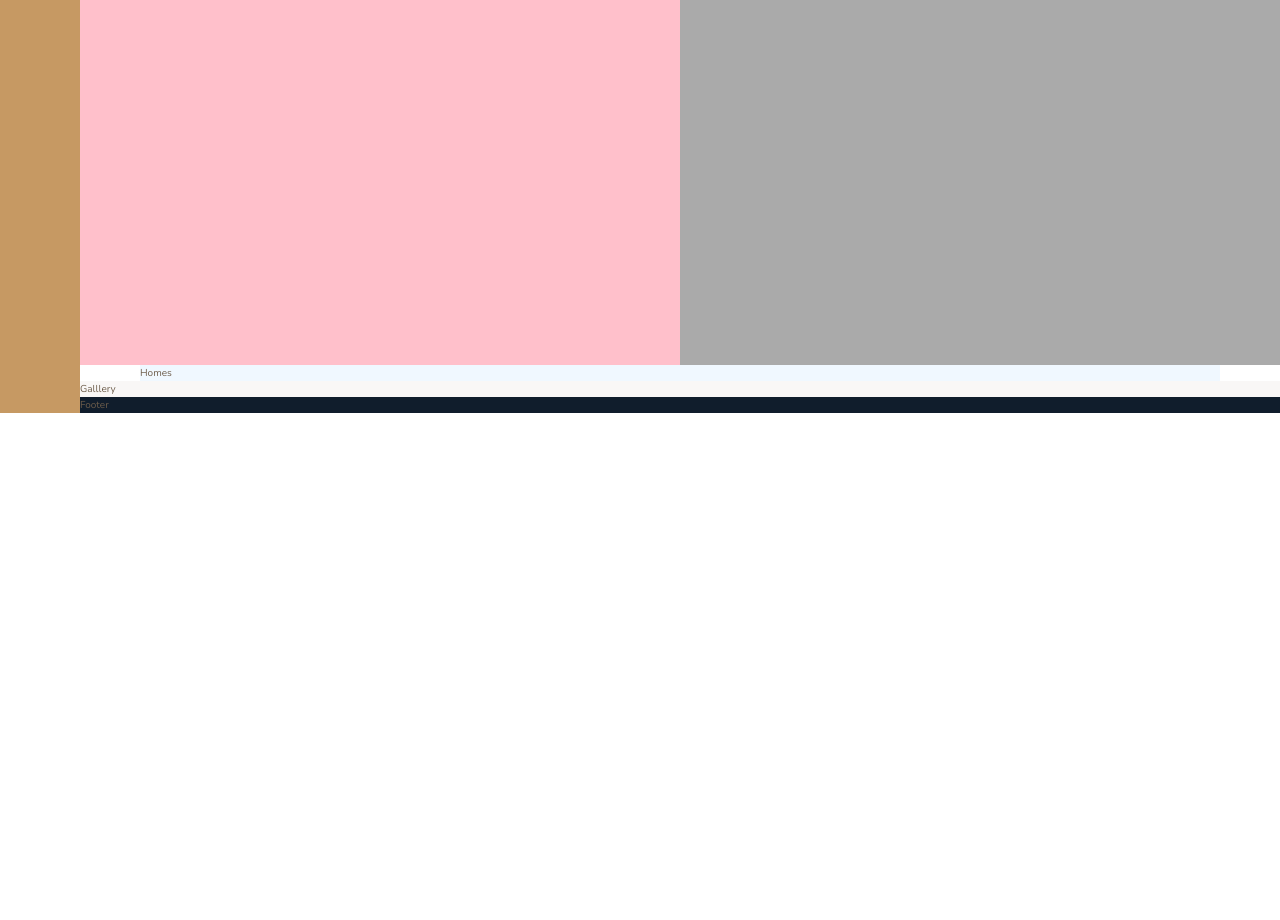
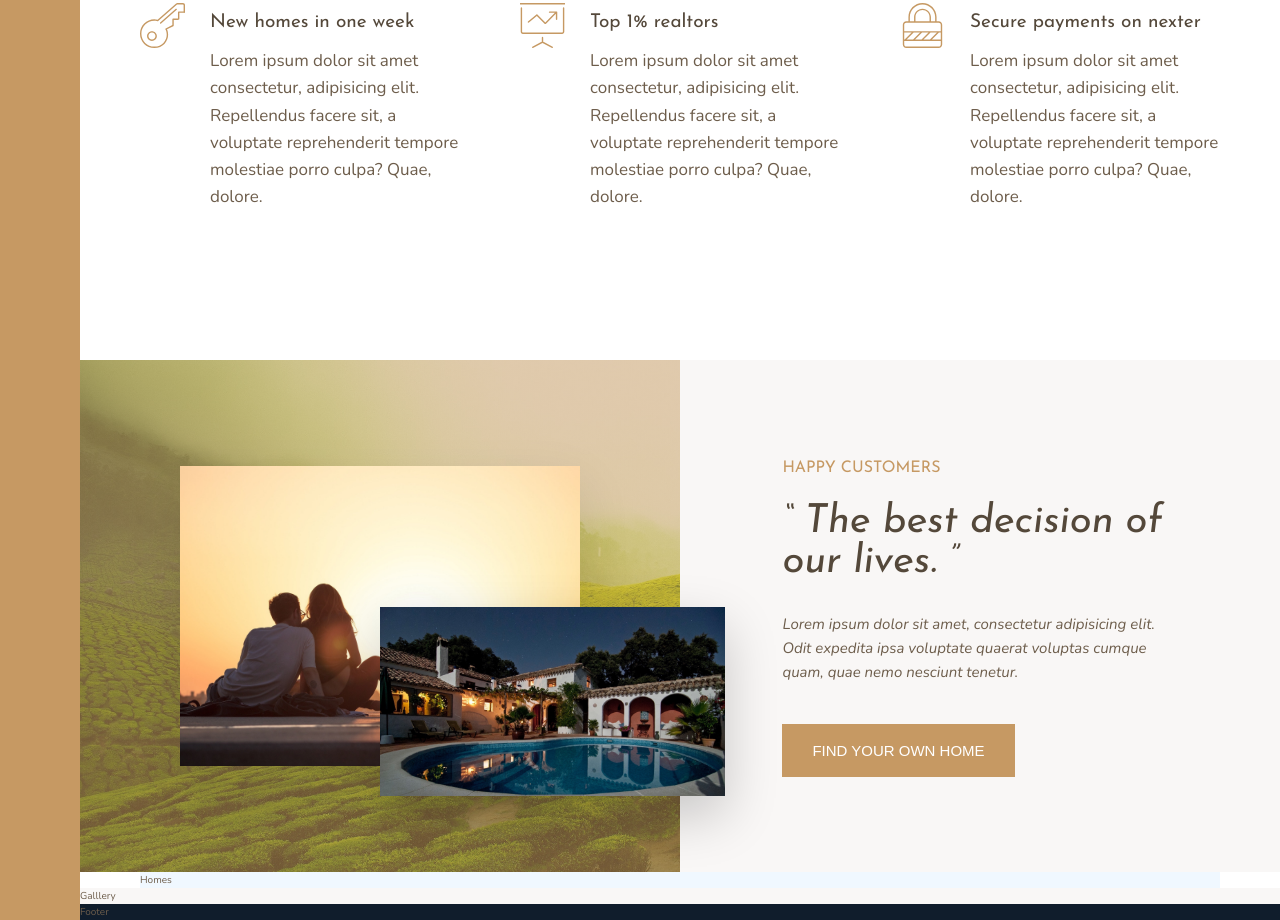
Before and after one commit to Naveen-S/nexter, a website: page index.html in a window 1280 px wide. Shown: the part 1034-1954 px from the top of the page. Before the commit the page ends 1447 px from the top, so only its background shows below. Drawn offline with nearby package versions, Linux system fonts and the light colour scheme.

Commit message:
Story section done.

```diff
--- a/index.html
+++ b/index.html
@@ -95,11 +95,23 @@
                 </p>
             </div>
         </section>
+
         <div class="story__picture">
-            Stort picture
+            <img src="img/story-1.jpeg" alt="Couple" class="story__img--1" />
+            <img src="img/story-2.jpeg" alt="New house" class="story__img--2" />
         </div>
+
         <div class="story__content">
-            content
+            <h3 class="heading-3 mb-sm">
+                Happy customers
+            </h3>
+            <h2 class="heading-2 heading-2--dark mb-md">
+                &ldquo; The best decision of our lives. &rdquo;
+            </h2>
+            <p class="story__text">
+                Lorem ipsum dolor sit amet, consectetur adipisicing elit. Odit expedita ipsa voluptate quaerat voluptas cumque quam, quae nemo nesciunt tenetur.
+            </p>
+            <button class="btn">Find your own home</button>
         </div>
         <div class="homes">
             Homes
--- a/sass/_features.scss
+++ b/sass/_features.scss
@@ -8,6 +8,7 @@
     grid-template-columns: repeat(auto-fit, minmax(25rem, 1fr)); // auto-fit but min is 250 max is you decide.
     grid-gap: 6rem;
     align-items: start;
+    margin: 15rem auto;
 }
 
 .feature {
@@ -25,5 +26,6 @@
     }
 
     &__text {
+        font-size: 1.7rem;
     }
 }
--- a/sass/_story.scss
+++ b/sass/_story.scss
@@ -1,12 +1,68 @@
 .story {
     &__picture {
-        background-color: pink;
+        background-color: $color-primary;
         grid-column: full-start / col-end 4;
+        background-image: linear-gradient(rgba($color-primary, 0.5), rgba($color-primary, 0.5)), url('../img/back.jpg');
+        background-size: cover;
+        display: grid;
+        grid-template-rows: repeat(6, 1fr);
+        grid-template-columns: repeat(6, 1fr);
+        align-items: center;
+    }
+
+    &__img--1 {
+        width: 100%;
+        grid-column: 2 / 6;
+        grid-row: 2 / 6;
+        box-shadow: 0 2rem 5rem rgba(#000, 0.1);
+    }
+
+    &__img--2 {
+        width: 115%;
+        grid-column: 4 / 7;
+        grid-row: 4 / 6;
+        z-index: 20;
+        box-shadow: 0 2rem 5rem rgba(#000, 0.2);
     }
 
     &__content {
-        background-color: $color-grey-light-2;
+        background-color: $color-grey-light-1;
         grid-column: col-start 5 / full-end;
+        padding: 6rem 8vw;
+
+        // Using Flex box
+        /*
+        display: flex;
+        flex-direction: column;
+        justify-content: center;
+        align-items: flex-start;
+        */
+
+
+        display: grid;
+        align-content: center;
+        justify-items: start;
 
     }
+    &__text {
+        font-size: 1.5rem;
+        font-style: italic;
+        margin-bottom: 4rem;
+    }
 }
+
+.mb-sm {
+    margin-bottom: 2rem;
+}
+
+.mb-md {
+    margin-bottom: 3rem;
+}
+
+.mb-lg {
+    margin-bottom: 4rem;
+}
+
+.mb-hg {
+    margin-bottom: 8rem;
+}
--- a/sass/_typography.scss
+++ b/sass/_typography.scss
@@ -1,5 +1,5 @@
 %heading {
-    font-weight: 300;
+    font-weight: 400;
     font-family: $font-display;
 }
 
@@ -9,15 +9,9 @@
 
 .heading-2{
     @extend %heading;
-}
-
-.heading-3{
-    @extend %heading;
-}
-
-.heading-4{
-    @extend %heading;
-    font-size: 1.9rem;
+    font-size: 4rem;
+    font-style: italic;
+    line-height: 1;
     &--light {
         color: $color-grey-light-1;
     }
@@ -26,3 +20,40 @@
         color: $color-grey-dark-1;
     }
 }
+
+.heading-3{
+    @extend %heading;
+    font-size: 1.6rem;
+    color: $color-primary;
+    text-transform: uppercase;
+}
+
+.heading-4{
+    @extend %heading;
+    font-size: 1.9rem;
+    line-height: 1;
+    &--light {
+        color: $color-grey-light-1;
+    }
+
+    &--dark {
+        color: $color-grey-dark-1;
+    }
+}
+
+.btn {
+    background-color: $color-primary;
+    color: white;
+    border: none;
+    border-radius: 0;
+    outline: none;
+    font-size: 1.5rem;
+    text-transform: uppercase;
+    padding: 1.8rem 3rem;
+    cursor: pointer;
+    transition: all 0.2s;
+}
+
+.btn:hover {
+    background-color: $color-primary-dark;
+}
```
Also changed, not shown: css/style.css.
